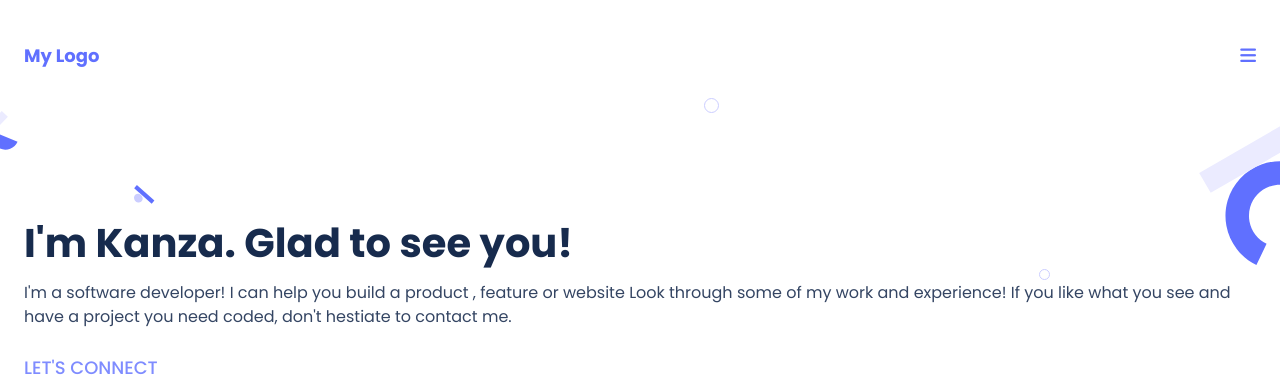
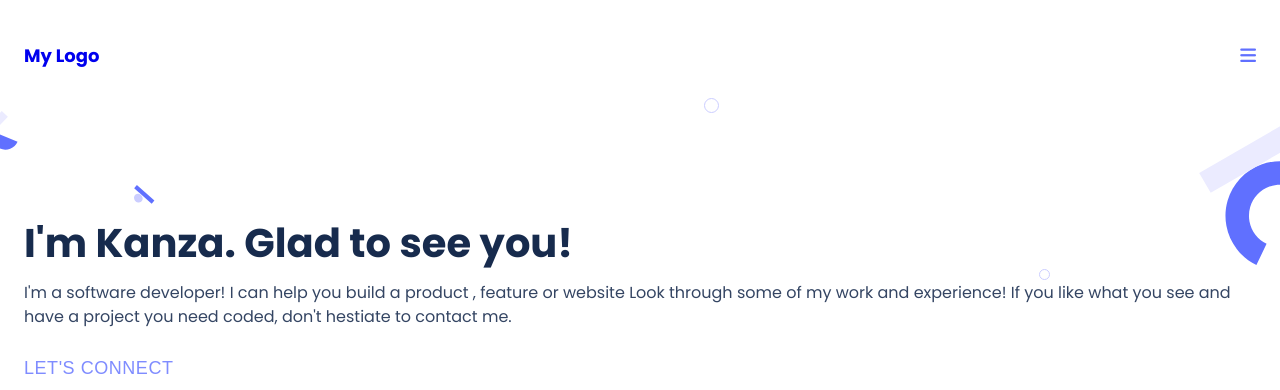
Before and after one commit to KanzaTahreem/Portfolio-Website, a website: page index.html in a window 1280 px wide. Shown: the top 390 px of the page. Drawn offline with Linux system fonts and the light colour scheme.

Commit message:
Apply review suggestions

```diff
--- a/index.html
+++ b/index.html
@@ -13,12 +13,14 @@
   </head>
   <body>
     <div id="body-wrapper">
-      <nav id="nav-bar">
-        <div id="logo">My Logo</div>
-        <div id="menu">
-          <i class="fa-solid fa-bars"></i>
-        </div>
-      </nav>
+      <header>
+        <nav id="nav-bar">
+          <a href="#" id="logo">My Logo</a>
+          <div id="menu">
+            <i class="fa-solid fa-bars"></i>
+          </div>
+        </nav>
+      </header>
       <main>
         <section id="headline">
           <img
@@ -95,7 +97,7 @@
             contact me.
           </p>
 
-          <p id="connect">LET'S CONNECT</p>
+          <button id="connect">LET'S CONNECT</button>
           <div id="social-icons">
             <a
               class="icons"
```
